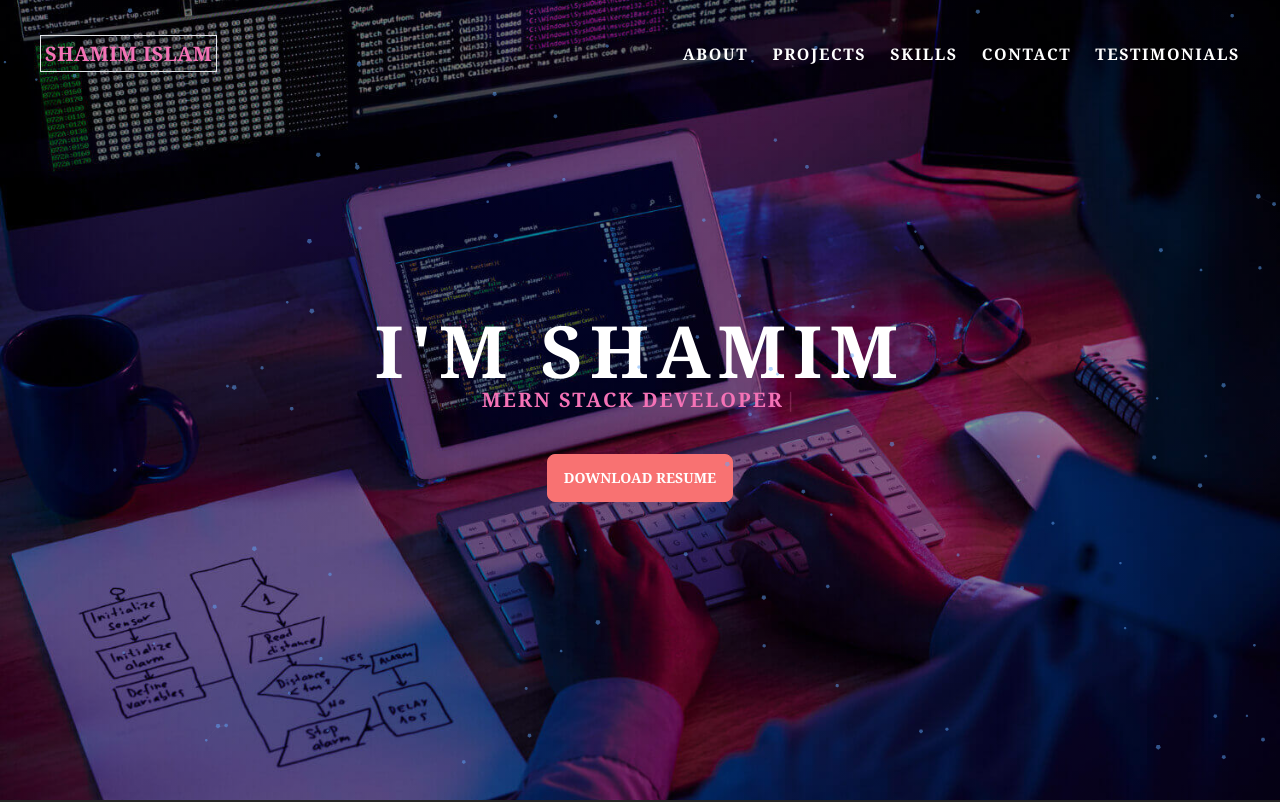
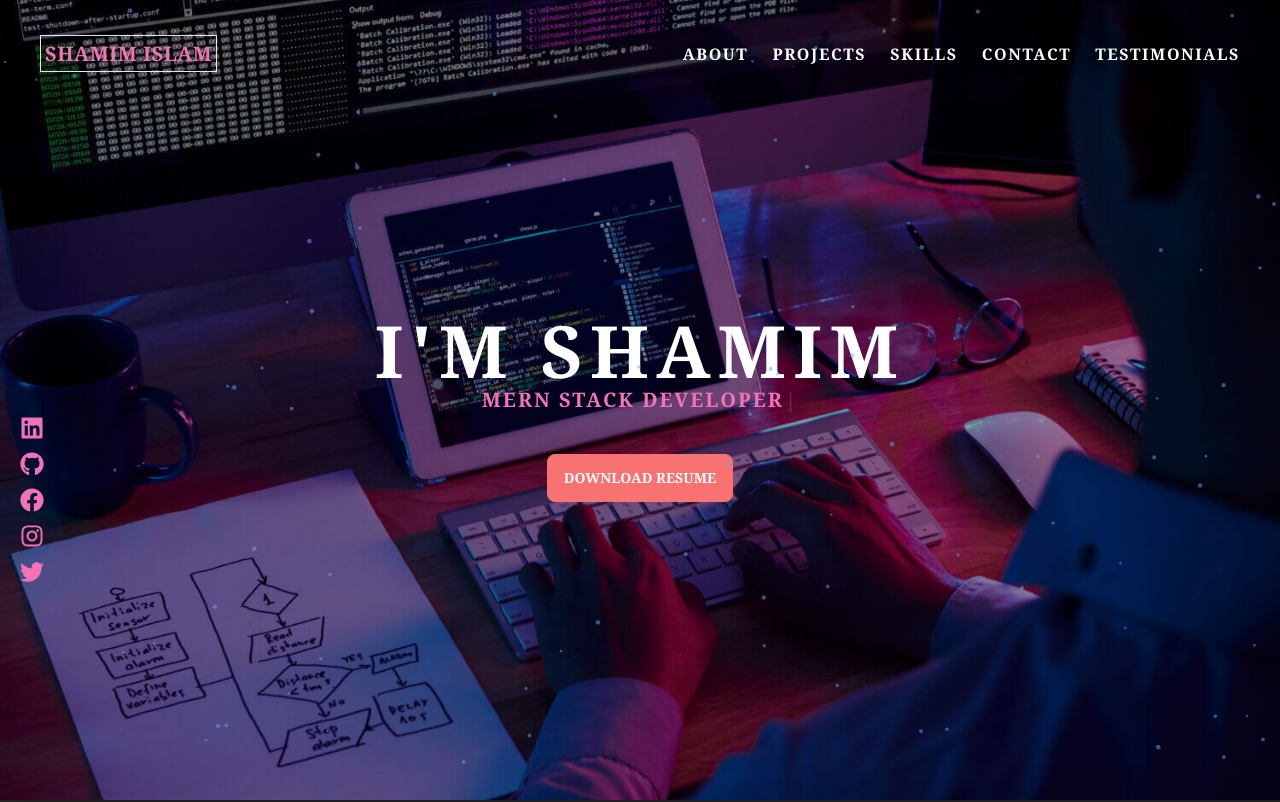
Before and after one commit to CodeWithShamim/portfolio, a React (Create React App) app: page / in a window 1280 px wide. Shown: the top 802 px of the page. Built offline with nearby package versions, Linux system fonts and the light colour scheme.

Commit message:
social icon added

```diff
--- a/src/pages/Home/Home.js
+++ b/src/pages/Home/Home.js
@@ -4,6 +4,7 @@ import Projects from "../Projects/Projects";
 import MessangerChatBot from "./MessangerChatBot";
 import Navbar from "./Navbar";
 import ScrollButton from "./ScrollButton";
+import SocialIcon from "./SocialIcon";
 
 const Home = () => {
   return (
@@ -11,6 +12,9 @@ const Home = () => {
       <Navbar />
       <Projects />
       <Contact />
+
+      {/* ----------------- */}
+      <SocialIcon />
       <MessangerChatBot />
       <ScrollButton />
     </div>
--- a/src/pages/Home/ScrollButton.js
+++ b/src/pages/Home/ScrollButton.js
@@ -24,11 +24,11 @@ const ScrollButton = () => {
   window.addEventListener("scroll", toggleVisible);
   return (
     <div
-      className="bg-pink-700 rounded-full p-2 fixed right-10 bottom-24"
+      className="bg-pink-700 rounded-full p-1 fixed right-8 bottom-24"
       style={{ display: visible ? "inline" : "none" }}
       onClick={scrollToTop}
     >
-      <FaArrowCircleUp className="text-2xl" />
+      <FaArrowCircleUp className="text-xl" />
     </div>
   );
 };
--- /dev/null
+++ b/src/pages/Home/SocialIcon.js
@@ -0,0 +1,61 @@
+import React from "react";
+import {
+  FaLinkedin,
+  FaGithub,
+  FaFacebook,
+  FaInstagram,
+  FaTwitter,
+} from "react-icons/fa";
+
+const SocialIcon = () => {
+  return (
+    <div className="fixed bg-black md:bg-inherit justify-center w-full bottom-0 left-0 right-0 p-2 z-50 md:absolute md:left-3 md:top-1/4 flex md:flex-col gap-3 text-2xl shadow-xl transition-all">
+      {/* ----linkedin---- */}
+      <a
+        href="https://www.linkedin.com/in/codewithshamim"
+        rel="noreferrer"
+        target="_blank"
+      >
+        <FaLinkedin className="text-accent hover:text-secondary hover:scale-125" />
+      </a>
+
+      {/* ----github---- */}
+      <a
+        href="https://github.com/CodeWithShamim"
+        rel="noreferrer"
+        target="_blank"
+      >
+        <FaGithub className="text-accent hover:text-secondary hover:scale-125" />
+      </a>
+
+      {/* -----facebook---- */}
+      <a
+        href="https://www.facebook.com/codewithshamim"
+        rel="noreferrer"
+        target="_blank"
+      >
+        <FaFacebook className="text-accent hover:text-secondary hover:scale-125" />
+      </a>
+
+      {/* -----instagram---- */}
+      <a
+        href="https://www.instagram.com/codewithshamim"
+        rel="noreferrer"
+        target="_blank"
+      >
+        <FaInstagram className="text-accent hover:text-secondary hover:scale-125" />
+      </a>
+
+      {/* -----twitter---- */}
+      <a
+        href="https://twitter.com/CodeWithShamim"
+        rel="noreferrer"
+        target="_blank"
+      >
+        <FaTwitter className="text-accent hover:text-secondary hover:scale-125" />
+      </a>
+    </div>
+  );
+};
+
+export default SocialIcon;
--- a/src/pages/Projects/Projects.js
+++ b/src/pages/Projects/Projects.js
@@ -3,7 +3,7 @@ import React from "react";
 const Projects = () => {
   return (
     <div>
-      <h1>My Projects</h1>
+      <h1 className="text-5xl">Projects</h1>
       <div></div>
     </div>
   );
```
Also changed, not shown: 1 other file (tests, documents, lock files or other folders).
